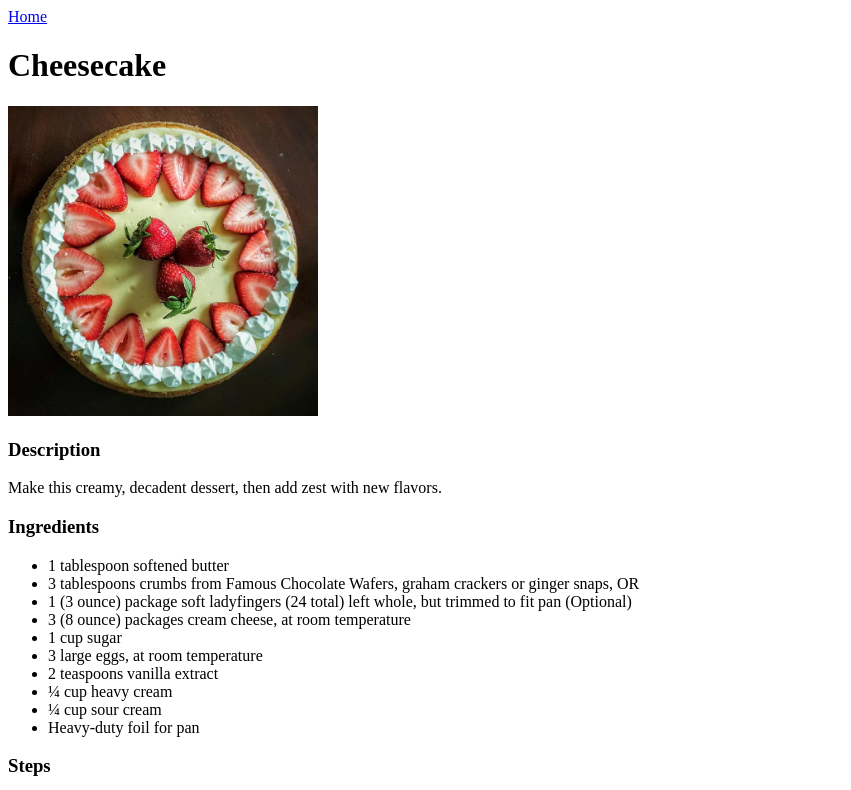
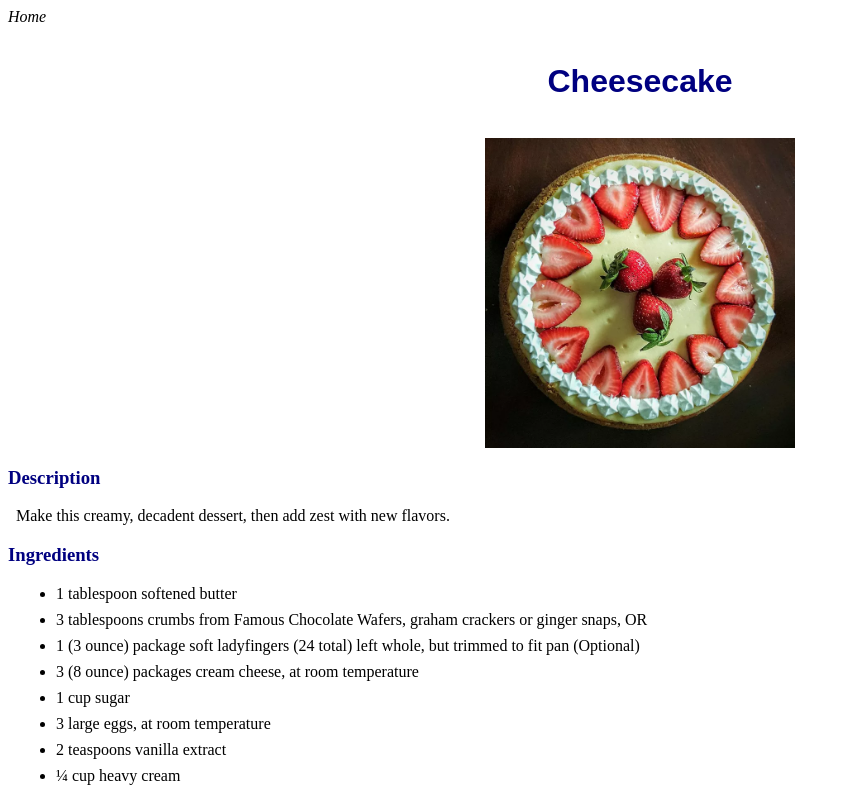
Before and after one commit to chitsip149/odin-recipes, a plain HTML site: page recipes/cheesecake.html in a window 1280 px wide. Shown: the top 790 px of the page, without its empty margins (0-851 px from the left). Drawn offline with Linux system fonts and the light colour scheme.

Commit message:
Change styles of elements using external css

```diff
--- a/recipes/cheesecake.html
+++ b/recipes/cheesecake.html
@@ -3,14 +3,15 @@
     <head>
         <meta charset="UTF-8">
         <title>Cheesecake</title>
+        <link rel="stylesheet" href="../style.css">
     </head>
     <body>
         <a href="../index.html">Home</a>
-        <h1>Cheesecake</h1>
-        <img src="../images/3592544-5dbaf423298540a9a7ed49a34d680eab.webp" height="310">
-        <h3>Description</h3>
+        <h1 class="title header">Cheesecake</h1>
+        <img src="../images/3592544-5dbaf423298540a9a7ed49a34d680eab.webp">
+        <h3 class="header">Description</h3>
         <p>Make this creamy, decadent dessert, then add zest with new flavors.</p>
-        <h3>Ingredients</h3>
+        <h3 class="header">Ingredients</h3>
         <ul>
             <li>1 tablespoon softened butter</li>
             <li>3 tablespoons crumbs from Famous Chocolate Wafers, graham crackers or ginger snaps, OR</li>
@@ -23,7 +24,7 @@
             <li>¼ cup sour cream</li>
             <li>Heavy-duty foil for pan</li>
         </ul>
-        <h3>Steps</h3>
+        <h3 class="header">Steps</h3>
         <ol>
             <li>Adjust oven rack to middle position, and heat oven to 325 degrees. Brush interior of a 9-inch springform pan with butter. Add crumbs of choice and tilt pan in all directions to evenly coat, or line pan sides with ladyfingers. Tear off two long strips of heavy-duty foil, overlap in a cross pattern, and set the pan in the middle. Bring up sides, crimping around exterior top of the pan and forming a tight seal. Set it in a roasting pan large enough to hold it.</li>
             <li>Beat cream cheese with an electric mixer until smooth. Gradually add sugar and beat on medium speed until fully incorporated. Scrape down bowl sides and beat again until smooth. Add eggs, one at a time, scraping down bowl after each addition to ensure a creamy batter. Slowly beat in vanilla, then cream and sour cream. (Meanwhile, bring tea kettle of water to a boil, then turn off heat.)</li>
--- /dev/null
+++ b/style.css
@@ -0,0 +1,38 @@
+.title {
+    text-align: center;
+    font-family: Arial, Helvetica, sans-serif;
+    padding: 16px;
+}
+
+.header {
+    color: #000080;
+
+}
+
+a:link {
+    color:black;
+    font-style: italic;
+    text-decoration: none;
+}
+
+a:hover {
+    color: gray;
+    font-style: normal;
+    text-decoration: none;
+}
+
+img {
+    display: block;
+    margin-left: auto;
+    margin-right: auto;
+    height: 310px;
+    width: auto;
+}
+
+p {
+    margin: 8px;
+}
+
+li {
+    margin: 8px;
+}
```
Also changed, not shown: index.html (+2 -1 lines), recipes/fried-rice.html (+6 -5 lines), recipes/lasagna.html (+6 -5 lines).
